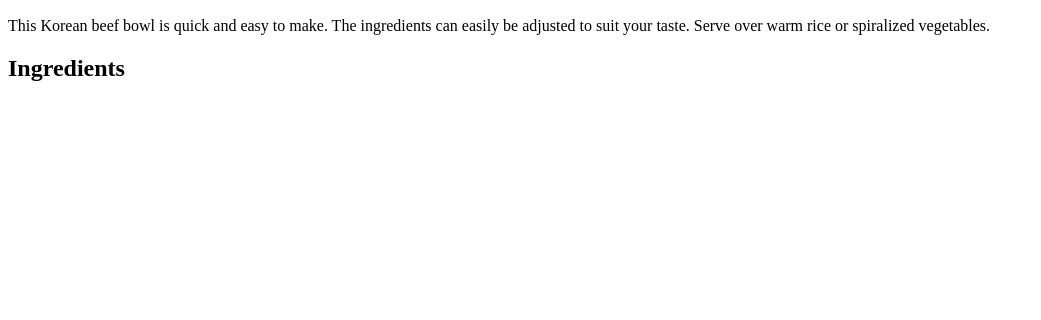
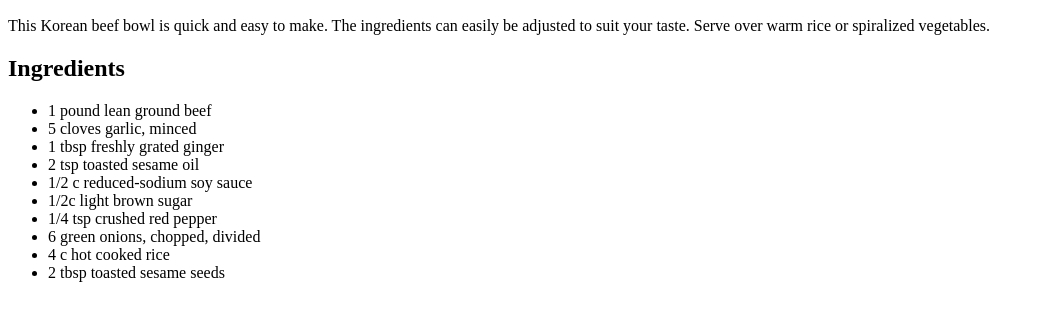
Before and after one commit to litostris/odin-recipes, a plain HTML site: page recipes/bulgolgi-bowl.html in a window 1280 px wide. Shown: the part 434-754 px from the top of the page, without its empty margins (0-1041 px from the left). Drawn offline with Linux system fonts and the light colour scheme.

Commit message:
Add ingredients

```diff
--- a/recipes/bulgolgi-bowl.html
+++ b/recipes/bulgolgi-bowl.html
@@ -12,6 +12,17 @@
   <h2>Description</h2>
     <p>This Korean beef bowl is quick and easy to make. The ingredients can easily be adjusted to suit your taste. Serve over warm rice or spiralized vegetables.</p>
   <h2>Ingredients</h2>
-
+    <ul>
+      <li>1 pound lean ground beef</li>
+      <li>5 cloves garlic, minced</li>
+      <li>1 tbsp freshly grated ginger</li>
+      <li>2 tsp toasted sesame oil</li>
+      <li>1/2 c reduced-sodium soy sauce</li>
+      <li>1/2c light brown sugar</li>
+      <li>1/4 tsp crushed red pepper</li>
+      <li>6 green onions, chopped, divided</li>
+      <li>4 c hot cooked rice</li>
+      <li>2 tbsp toasted sesame seeds</li>
+    </ul>
 </body>
 </html>
```
